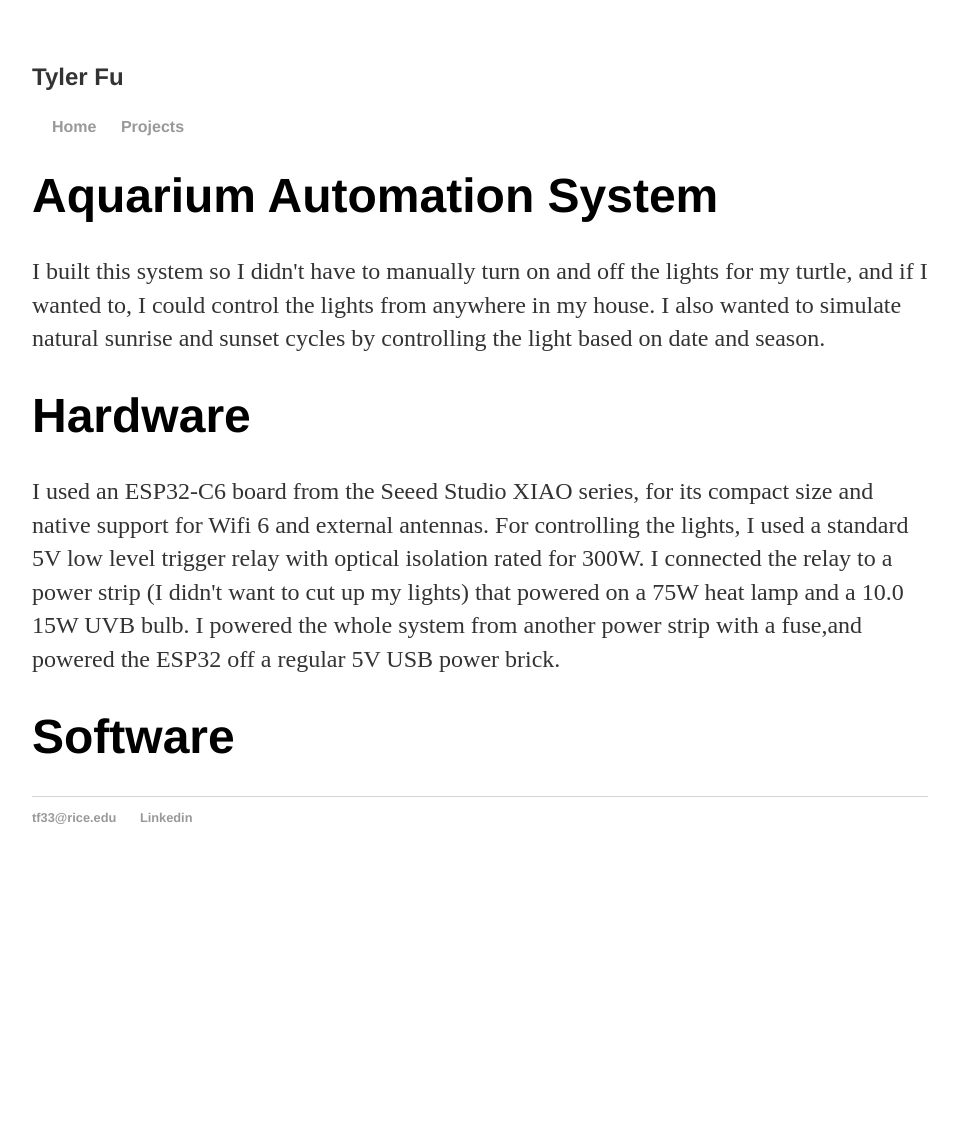
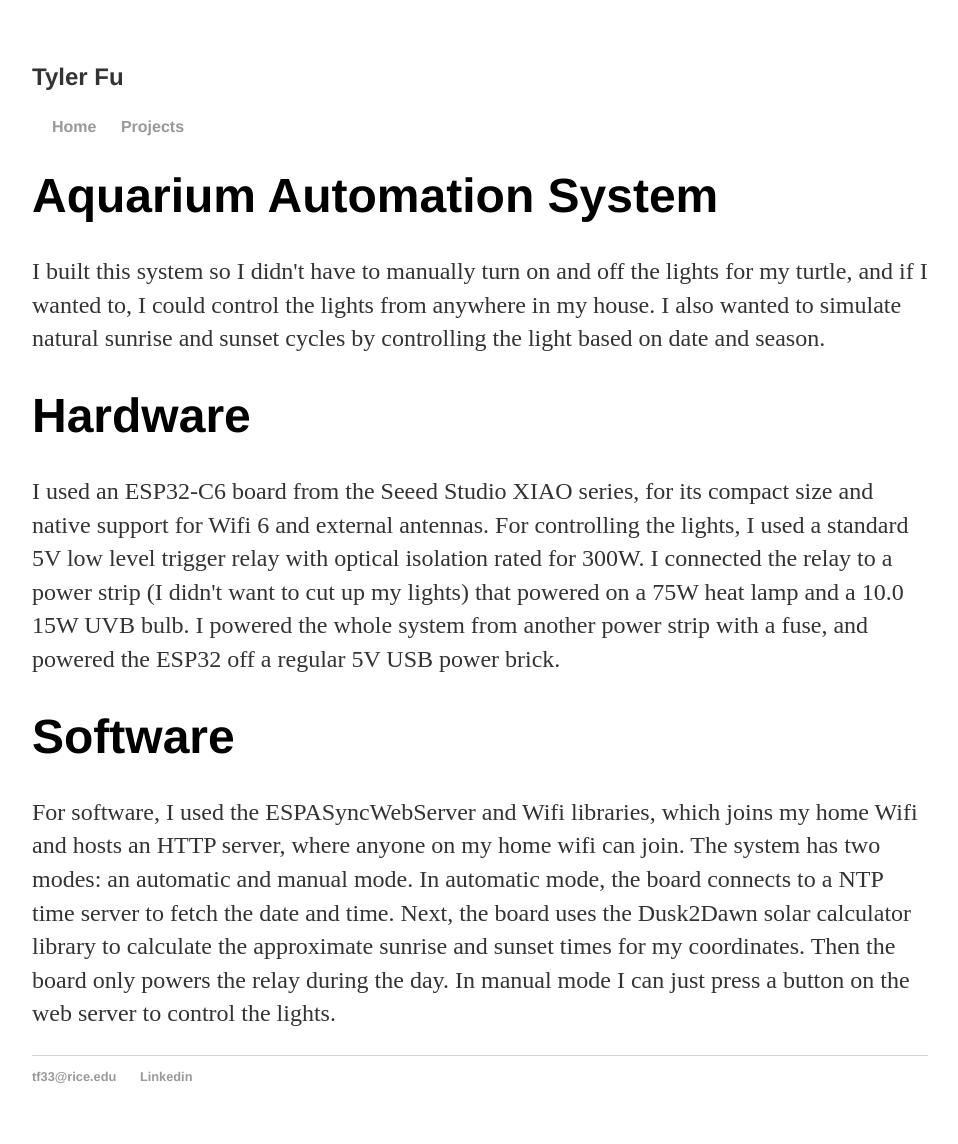
Before and after one commit to tfu1897/tfu1897.github.io, a Jekyll site: the page built from Projects/tank.html, in a window 1280 px wide. Shown: the whole page, without its empty margins (160-1118 px from the left). Built offline with Jekyll 4.4.1, drawn with Linux system fonts in a browser that asks for light colours; before the commit the page ends 900 px from its top, so only the background shows below that.

Commit message:
Update tank.html

```diff
--- a/Projects/tank.html
+++ b/Projects/tank.html
@@ -10,11 +10,11 @@ permalink: /Projects/tank/
 </div><!-- /.blurb -->
 <div class="hardware">
 	<h1>Hardware</h1>
-	<p>I used an ESP32-C6 board from the Seeed Studio XIAO series, for its compact size and native support for Wifi 6 and external antennas.  For controlling the lights, I used a standard 5V low level trigger relay with optical isolation rated for 300W. I connected the relay to a power strip (I didn't want to cut up my lights) that powered on a 75W heat lamp and a 10.0 15W UVB bulb.  I powered the whole system from another power strip with a fuse,and powered the ESP32 off a regular 5V USB power brick. </p>
+	<p>I used an ESP32-C6 board from the Seeed Studio XIAO series, for its compact size and native support for Wifi 6 and external antennas.  For controlling the lights, I used a standard 5V low level trigger relay with optical isolation rated for 300W. I connected the relay to a power strip (I didn't want to cut up my lights) that powered on a 75W heat lamp and a 10.0 15W UVB bulb.  I powered the whole system from another power strip with a fuse, and powered the ESP32 off a regular 5V USB power brick. </p>
 
 </div><!-- /.hardware -->
 <div class="software">
 	<h1>Software</h1>
-	<p1></p1>
+	<p>For software, I used the ESPASyncWebServer and Wifi libraries, which joins my home Wifi and hosts an HTTP server, where anyone on my home wifi can join.  The system has two modes: an automatic and manual mode.  In automatic mode, the board connects to a NTP time server to fetch the date and time.  Next, the board uses the Dusk2Dawn solar calculator library to calculate the approximate sunrise and sunset times for my coordinates.  Then the board only powers the relay during the day.  In manual mode I can just press a button on the web server to control the lights. </p>
 
 </div><!-- /.hardware -->
```
